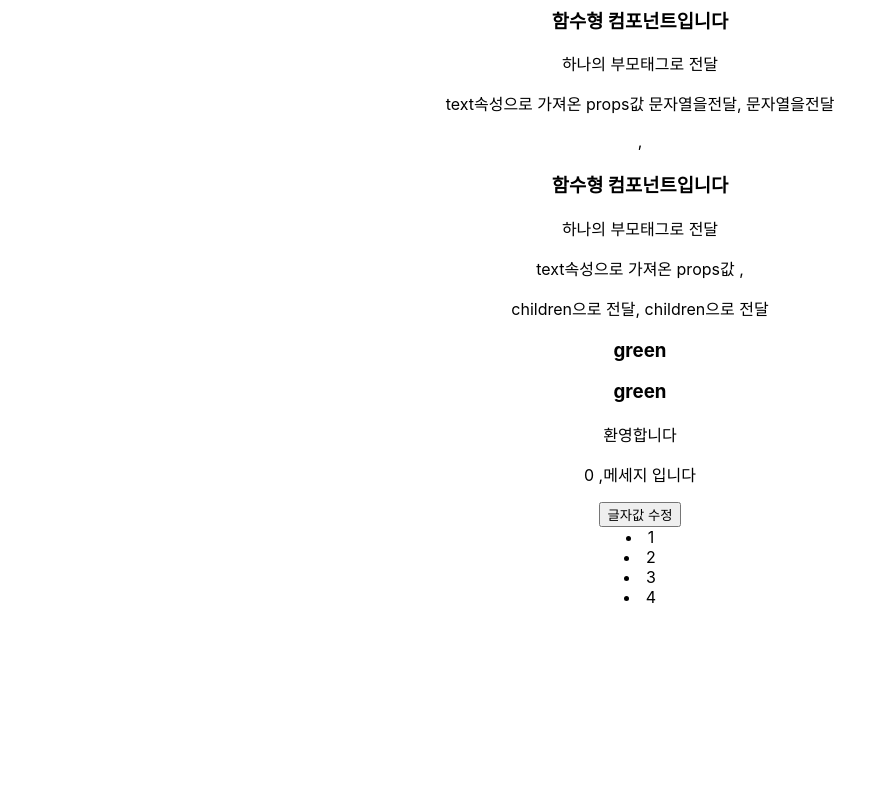
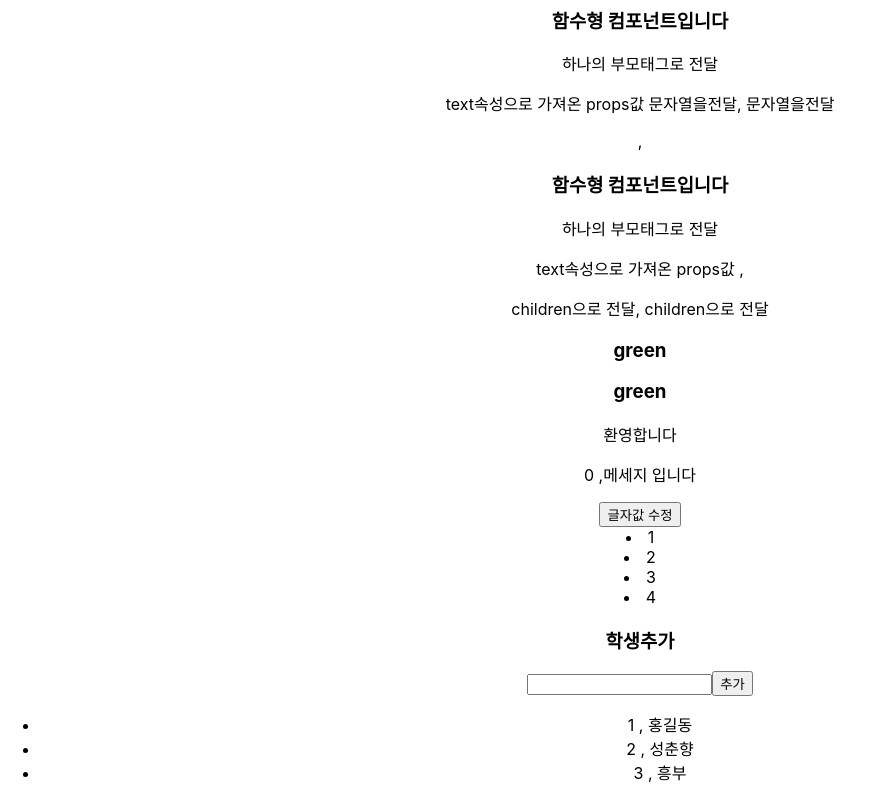
Before and after one commit to hj-Seong/2023-react, a React (Create React App) app in the folder first-react/: page / in a window 1280 px wide. Shown: the part 3921-4721 px from the top of the page, without its empty margins (0-874 px from the left). Before the commit the page ends 4528 px from the top, so only its background shows below. Built offline with nearby package versions, Linux system fonts and the light colour scheme.

Commit message:
0405 함수형 컴포넌트 이벤트와 메소드

```diff
--- a/first-react/src/components/ArrowState.jsx
+++ b/first-react/src/components/ArrowState.jsx
@@ -1,6 +1,14 @@
 // 16.8버전 이후로 함수형에서 state 사용 가능
 import { useState } from "react";
 
+// 화면의 업데이트에 상관없이 사용하는 변수
+// 현재 컴포넌트에서 전역변수로 쓸 변수
+let globalId = 4;
+
+
+// 함수형 컴포넌트의 특징
+// 1) this를 사용하지 않는다
+// 2) 안에 값을 넣어줄때 변수로 할당하므로 const나 let 사용
 const ArrowState = (props) => {
     // useState는 항상 함수(컴포넌트)안에 작성
     const [message, setMessage] = useState(
@@ -20,6 +28,31 @@ const ArrowState = (props) => {
             {id: 3, name:"흥부"},
         ]
     );
+    // 학생 이름을 받아올 공간
+    const [inputName, setInputName] = useState("");
+
+
+    // 클래스형에서 render()안에 값이 계속 초기화
+    // 함수형 클래스에서는 함수 안에 있는 내용이 계속 초기화
+    let id = 4;
+
+
+    // 메소드 작성
+    const inputChange = (e)=>{setInputName(e.target.value)};
+
+    const addStudent = () => {
+        // 값을 받아와서 새로운 배열로 만들기
+        // 새로운 배열 students 할당
+        const newStudents = students.concat(
+            {
+                id : globalId,
+                name : inputName
+            }
+        );
+        globalId++;
+        setStudents(newStudents);
+        setInputName("");
+    }
 
     return (
         <div>
@@ -39,6 +72,27 @@ const ArrowState = (props) => {
             {
                 array.map((num,i)=><li key={i}>{num}</li>)
             }
+            <h3>학생추가</h3>
+            <input
+                type="text"
+                onChange={inputChange}
+                value={inputName}
+            />
+            <button
+                onClick={addStudent}
+            >
+                추가
+            </button>
+            <ul>
+                {
+                    students.map((student)=>
+                        <li key={student.id}>
+                            {student.id} , {student.name}
+                        </li>
+                    )
+                }
+            </ul>
+
         </div>
     )
 }
```
